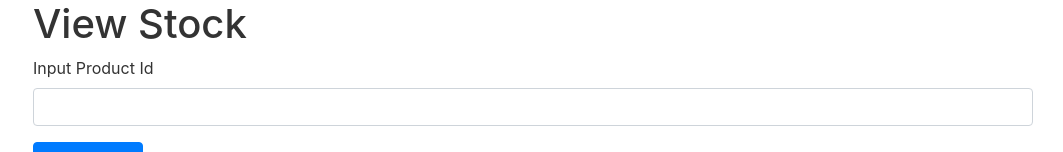
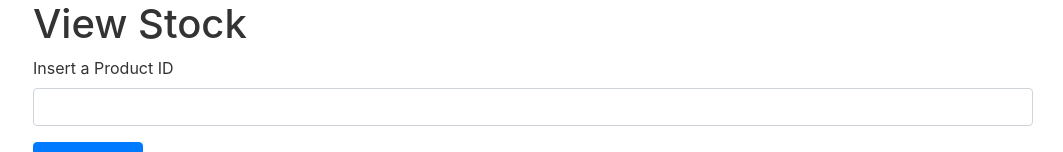
Before and after one commit to thetradecoder/local-shop-manager, a React (Create React App) app: page /view-stock in a window 1280 px wide. Shown: the top 152 px of the page, without its empty margins (217-1280 px from the left). Built offline with nearby package versions, Linux system fonts and the light colour scheme.

Commit message:
local update

```diff
--- a/src/components/view-stock.component.js
+++ b/src/components/view-stock.component.js
@@ -50,7 +50,7 @@ export default function ViewStock(){
             <h1>View Stock</h1>
             <form onSubmit={onSubmitStockQuery}>
                 <div className="form-group">
-                    <label>Input Product Id</label>
+                    <label>Insert a Product ID</label>
                     <input type="text" onChange={onChangeProductId} className="form-control"/>
                 </div>
                 <button className="btn btn-primary" type="submit">View Stock</button>
```
Also changed, not shown: 1 other file (tests, documents, lock files or other folders).
